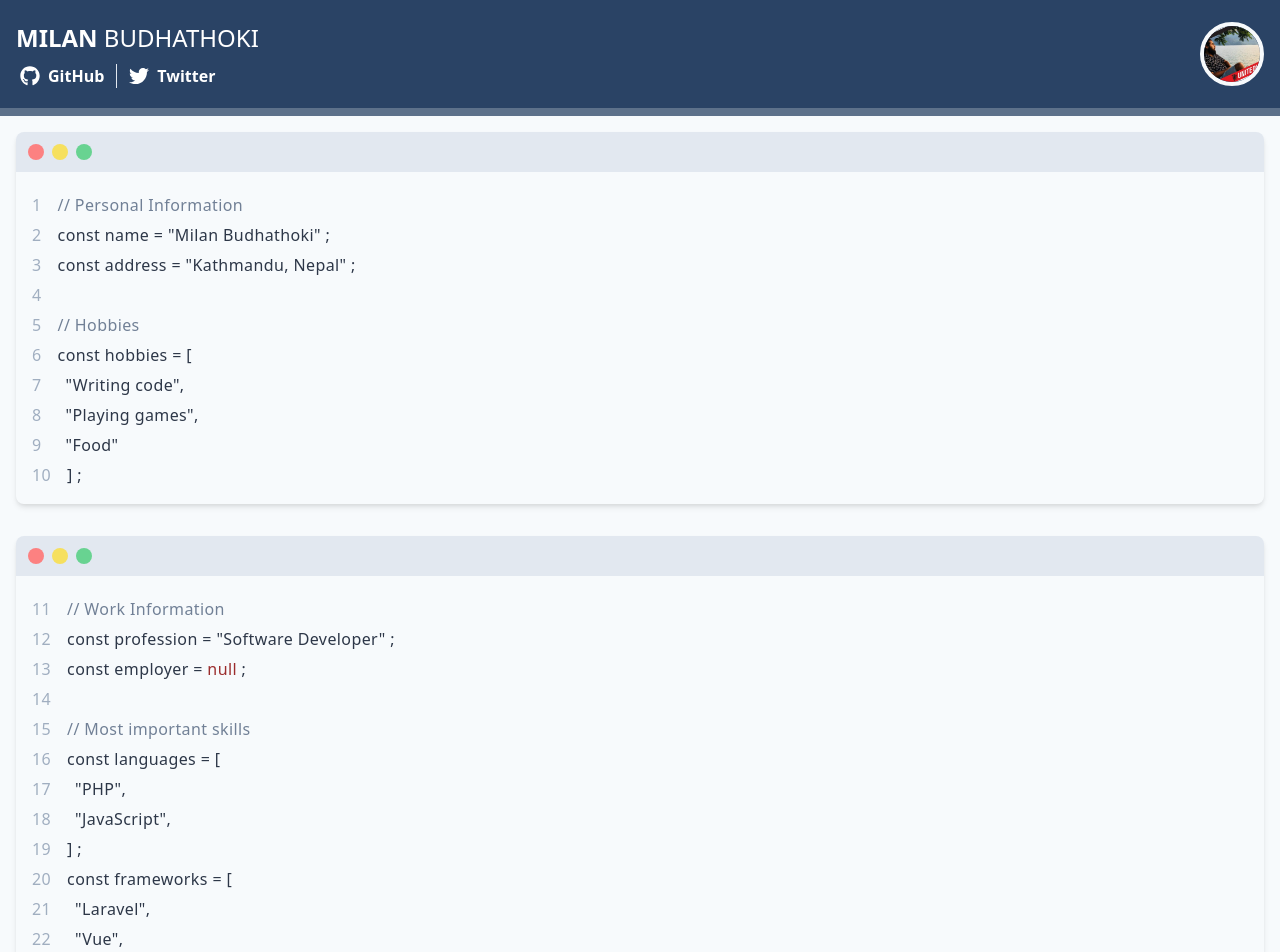
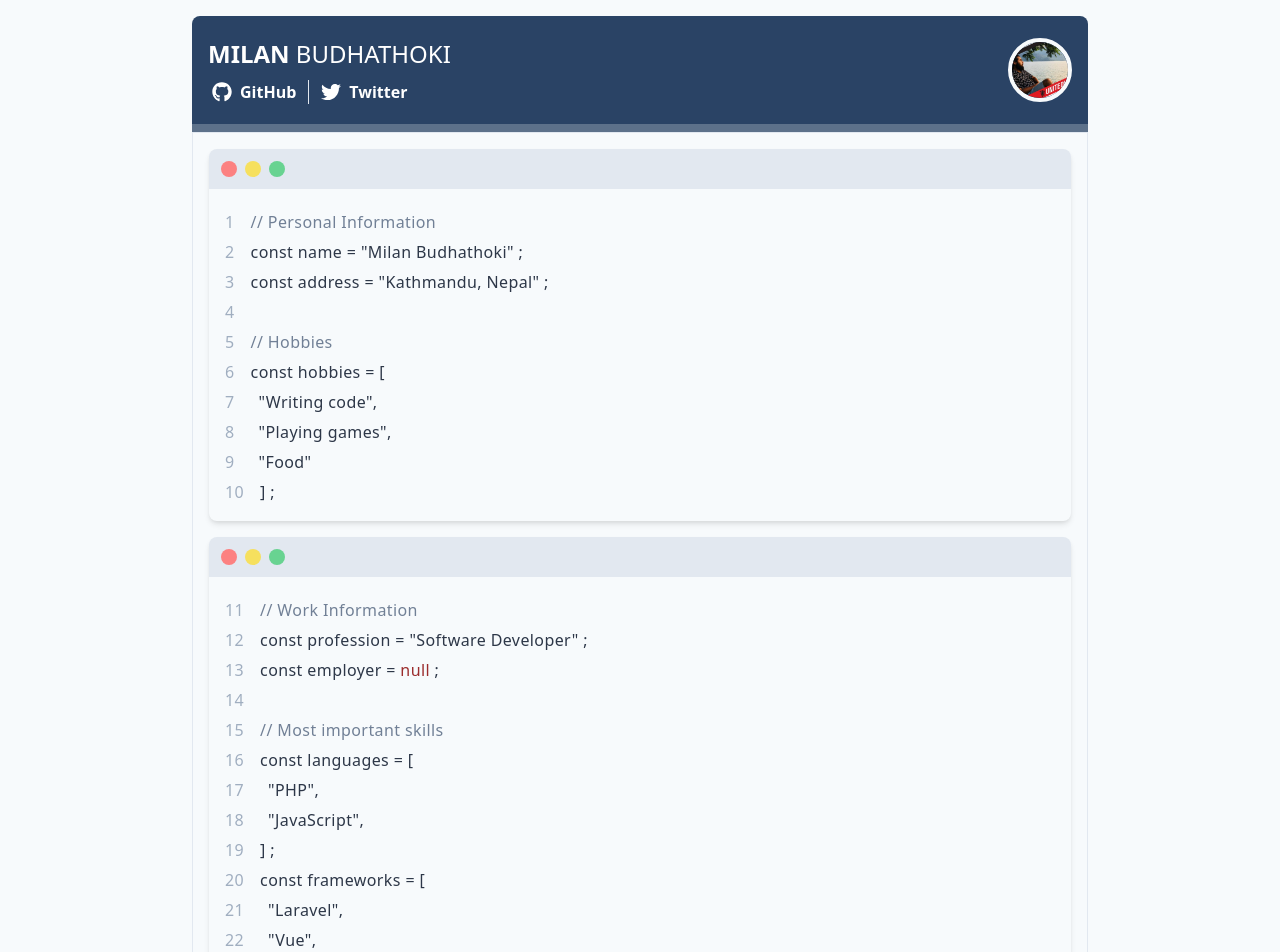
Before and after one commit to 01milan10/portfolio, a Nuxt app: page / in a window 1280 px wide. Shown: the top 952 px of the page. Built offline with nearby package versions, Linux system fonts and the light colour scheme.

Commit message:
adjusted the width of the viewport

```diff
--- a/pages/index.vue
+++ b/pages/index.vue
@@ -1,6 +1,8 @@
 <template>
-  <div class="page">
-    <div class="flex items-center px-4 py-5 justify-between bg-blue-900 text-white">
+  <div class="max-w-4xl mx-auto lg:my-4 lg:rounded-lg overflow-hidden">
+    <div class="flex-col items-center">
+      <div class="s">
+        <div class="flex items-center justify-between px-4 py-5 bg-blue-900 text-white">
           <div>
             <h1 class="block uppercase text-2xl font-semibold">
               Milan
@@ -49,7 +51,8 @@
           </div>
         </div>
         <div class="h-2 bg-blue-900 bg-opacity-75"></div>
-    <div class="p-4">
+      </div>
+      <main class="p-4 border">
         <div class="shadow-md rounded-lg overflow-hidden">
           <div class="flex items-center h-10 bg-gray-300">
             <div class="h-4 w-4 ml-3 mr-1 rounded-full bg-red-400"></div>
@@ -98,9 +101,7 @@
             </div>
           </div>
         </div>
-    </div>
-    <div class="p-4">
-      <div class="shadow-md rounded-lg overflow-hidden">
+        <div class="mt-4 shadow-md rounded-lg overflow-hidden">
           <div class="flex items-center h-10 bg-gray-300">
             <div class="h-4 w-4 ml-3 mr-1 rounded-full bg-red-400"></div>
             <div class="h-4 w-4 mx-1 rounded-full bg-yellow-400"></div>
@@ -113,7 +114,9 @@
             </div>
             <div class="flex items-baseline space-x-4 leading-relaxed tracking-wide">
               <span class="block text-gray-500 mt-1">12</span>
-            <span class="inline-block ml-2 text-gray-800">const profession = "Software Developer" ;</span>
+              <span
+                class="inline-block ml-2 text-gray-800"
+              >const profession = "Software Developer" ;</span>
             </div>
             <div class="flex items-baseline space-x-4 leading-relaxed tracking-wide">
               <span class="block text-gray-500 mt-1">13</span>
@@ -171,6 +174,7 @@
             </div>
           </div>
         </div>
+      </main>
     </div>
   </div>
 </template>
```
Lines whose indentation alone changed are shown as unchanged.
